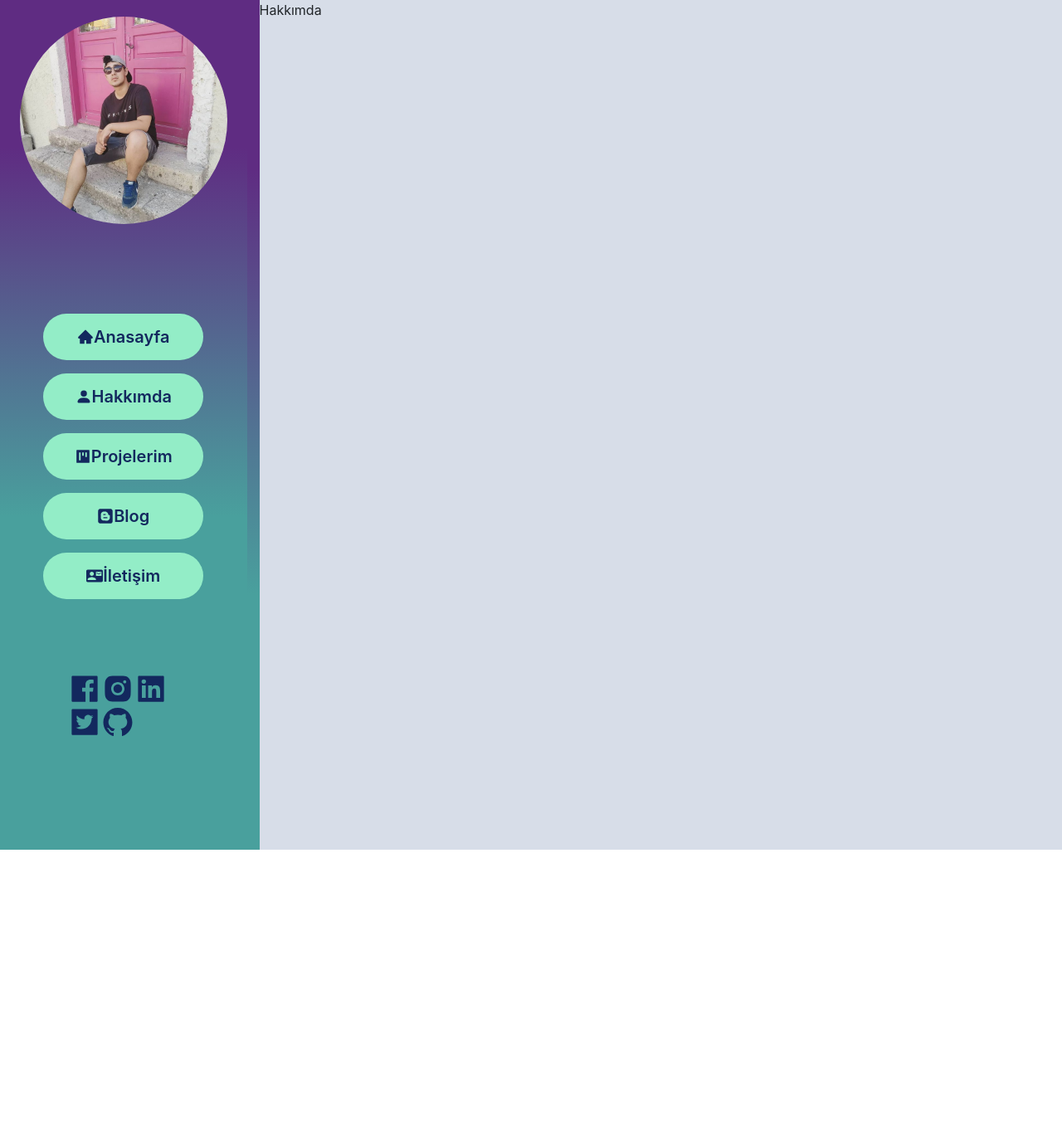
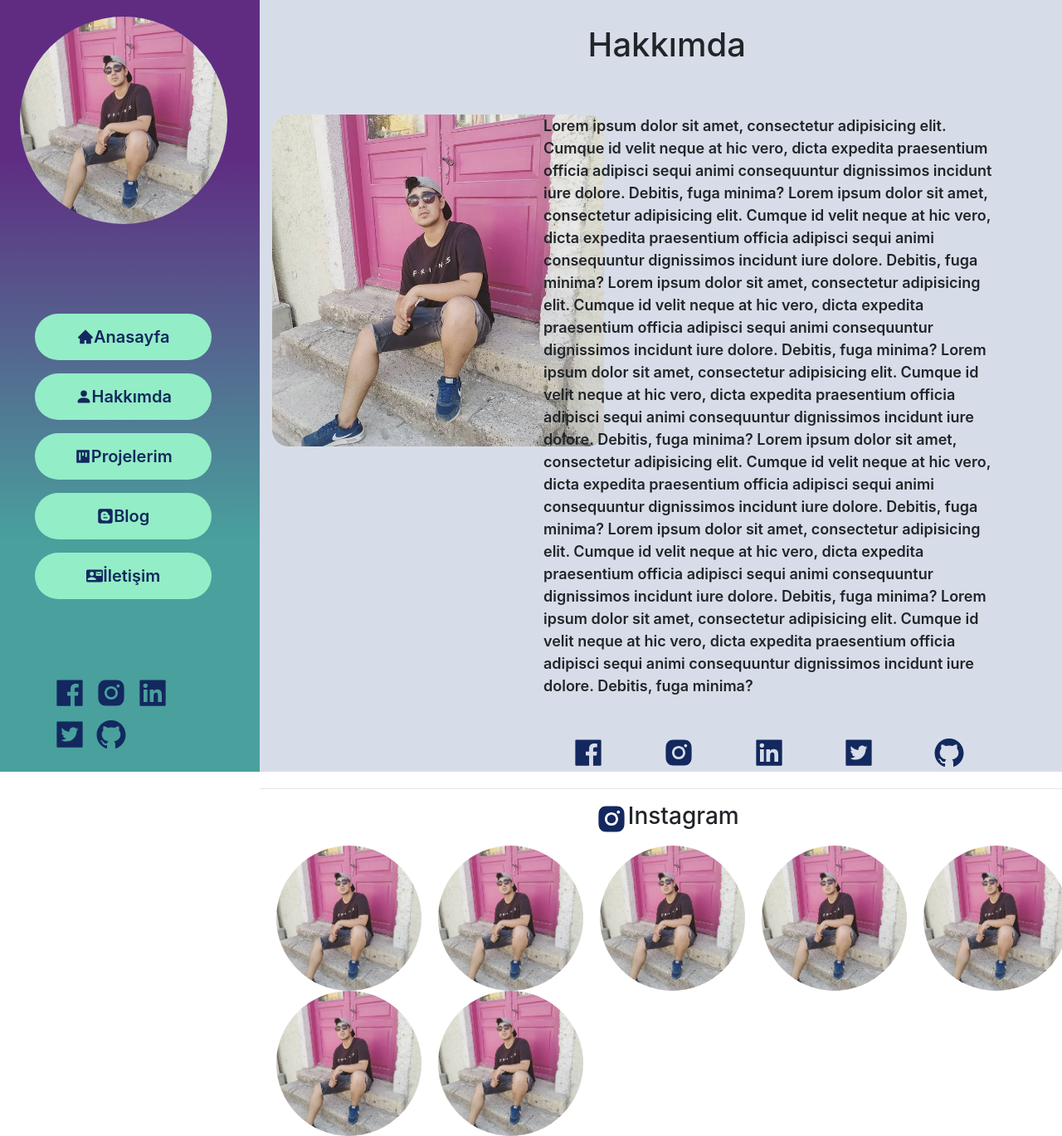
Before and after one commit to yeg2799/My-Introduction-Page, a React (Create React App) app: page /hakkimda in a window 1280 px wide. Shown: the whole page at 83% size. Before the commit the page ends 1024 px from the top, so only its background shows below. Built offline with nearby package versions, Linux system fonts and the light colour scheme.

Commit message:
hakkımda kısmı tamamlandı

```diff
--- a/public/index.html
+++ b/public/index.html
@@ -2,19 +2,19 @@
 <html lang="en">
   <head>
     <meta charset="utf-8" />
-    <link rel="icon" href="%PUBLIC_URL%/favicon.ico" />
+    <!-- <link rel="icon" href="%PUBLIC_URL%/favicon.ico" /> -->
     <meta name="viewport" content="width=device-width, initial-scale=1" />
     <meta name="theme-color" content="#000000" />
     <meta
       name="description"
       content="Web site created using create-react-app"
     />
-    <link rel="apple-touch-icon" href="%PUBLIC_URL%/logo192.png" />
+    <!-- <link rel="apple-touch-icon" href="%PUBLIC_URL%/logo192.png" /> -->
     <!--
       manifest.json provides metadata used when your web app is installed on a
       user's mobile device or desktop. See https://developers.google.com/web/fundamentals/web-app-manifest/
     -->
-    <link rel="manifest" href="%PUBLIC_URL%/manifest.json" />
+    <!-- <link rel="manifest" href="%PUBLIC_URL%/manifest.json" /> -->
     <!--
       Notice the use of %PUBLIC_URL% in the tags above.
       It will be replaced with the URL of the `public` folder during the build.
--- a/src/components/App/App.js
+++ b/src/components/App/App.js
@@ -8,15 +8,13 @@ const App = () => {
   return (
     <div className="app">
       <Row>
-      <Col lg="3"  className="menu" >
+        <Col lg="3" style={{ padding: "0" }}>
           <Menu />
         </Col>
-        <Col style={{paddingLeft:"0px",paddingRight:"0px"}}>
-          <Content/>
+        <Col style={{ padding: "0" }}>
+          <Content />
         </Col>
       </Row>
-
-
     </div>
   );
 };
--- a/src/components/Content/Aboutme.js
+++ b/src/components/Content/Aboutme.js
@@ -1,11 +1,126 @@
-import React from 'react'
+import React from "react";
+import { Col, Row } from "reactstrap";
+import profileImage from "../../images/profile.jpg";
+import {
+  AiFillFacebook,
+  AiFillInstagram,
+  AiFillLinkedin,
+  AiFillTwitterSquare,
+  AiFillGithub,
+} from "react-icons/ai";
+import "../../style/Menu/aboutme.scss";
+const Aboutme = () => {
+  return (
+    <div className="about-me" style={{ paddingTop: "30px" }}>
+      <h1 style={{ textAlign: "center" }}>Hakkımda</h1>
+      <Row style={{ marginTop: "60px", marginRight: "0px", marginLeft: "0" }}>
+        <Col xs="4">
+          <img
+            src={profileImage}
+            alt="sacasc"
+            style={{
+              display: "flex",
+              width: "400px",
+              margin: "0 auto",
+              borderRadius: "20px",
+            }}
+          ></img>
+        </Col>
+        <Col xs="7">
+          <div>
+            <div>
+              <span
+                style={{
+                  display: "flex",
+                  margin: "0 auto",
+                  fontSize: "18px",
+                  fontWeight: "600",
+                }}
+              >
+                Lorem ipsum dolor sit amet, consectetur adipisicing elit. Cumque
+                id velit neque at hic vero, dicta expedita praesentium officia
+                adipisci sequi animi consequuntur dignissimos incidunt iure
+                dolore. Debitis, fuga minima? Lorem ipsum dolor sit amet,
+                consectetur adipisicing elit. Cumque id velit neque at hic vero,
+                dicta expedita praesentium officia adipisci sequi animi
+                consequuntur dignissimos incidunt iure dolore. Debitis, fuga
+                minima? Lorem ipsum dolor sit amet, consectetur adipisicing
+                elit. Cumque id velit neque at hic vero, dicta expedita
+                praesentium officia adipisci sequi animi consequuntur
+                dignissimos incidunt iure dolore. Debitis, fuga minima? Lorem
+                ipsum dolor sit amet, consectetur adipisicing elit. Cumque id
+                velit neque at hic vero, dicta expedita praesentium officia
+                adipisci sequi animi consequuntur dignissimos incidunt iure
+                dolore. Debitis, fuga minima? Lorem ipsum dolor sit amet,
+                consectetur adipisicing elit. Cumque id velit neque at hic vero,
+                dicta expedita praesentium officia adipisci sequi animi
+                consequuntur dignissimos incidunt iure dolore. Debitis, fuga
+                minima? Lorem ipsum dolor sit amet, consectetur adipisicing
+                elit. Cumque id velit neque at hic vero, dicta expedita
+                praesentium officia adipisci sequi animi consequuntur
+                dignissimos incidunt iure dolore. Debitis, fuga minima? Lorem
+                ipsum dolor sit amet, consectetur adipisicing elit. Cumque id
+                velit neque at hic vero, dicta expedita praesentium officia
+                adipisci sequi animi consequuntur dignissimos incidunt iure
+                dolore. Debitis, fuga minima?
+              </span>
 
-const Aboutme = () => {
-    return (
-        <div>
-            Hakkımda
+              <div
+                className="menu-social"
+                style={{
+                  display: "flex",
+                  justifyContent: "space-around",
+                  paddingTop: "40px",
+                }}
+              >
+                <a href="" target="_blank">
+                  <AiFillFacebook
+                    style={{ fontSize: "40px", color: "#13285E" }}
+                  />
+                </a>
+                <a href="" target="_blank">
+                  <AiFillInstagram
+                    style={{ fontSize: "40px", color: "#13285E" }}
+                  />
+                </a>
+                <a href="" target="_blank">
+                  <AiFillLinkedin
+                    style={{ fontSize: "40px", color: "#13285E" }}
+                  />
+                </a>
+                <a href="" target="_blank">
+                  <AiFillTwitterSquare
+                    style={{ fontSize: "40px", color: "#13285E" }}
+                  />
+                </a>
+                <a href="" target="_blank">
+                  <AiFillGithub
+                    style={{ fontSize: "40px", color: "#13285E" }}
+                  />
+                </a>
+              </div>
+            </div>
+          </div>
+        </Col>
+      </Row>
+      <hr></hr>
+      <Row style={{ marginRight: "0", marginLeft: "0", display: "flex" }}>
+        <div style={{display:"flex",width:"100%",justifyContent:"center",textAlign:"center"}}>
+          <AiFillInstagram style={{ fontSize: "40px", color: "#13285E" }} />
+          <h3>Instagram</h3>
         </div>
-    )
-}
+        <div style={{paddingTop:"10px"}}>
+          <img src={profileImage} alt="" className="insta"></img>
+          <img src={profileImage} alt="" className="insta"></img>
+          <img src={profileImage} alt="" className="insta"></img>
+          <img src={profileImage} alt="" className="insta"></img>
+          <img src={profileImage} alt="" className="insta"></img>
+          <img src={profileImage} alt="" className="insta"></img>
+          <img src={profileImage} alt="" className="insta"></img>
+        </div>
+      </Row>
+    </div>
+  );
+};
 
-export default Aboutme
+export default Aboutme;
--- a/src/components/Content/Content.js
+++ b/src/components/Content/Content.js
@@ -8,7 +8,7 @@ import MyProject from './MyProject'
 
 const Content = () => {
     return (
-        <div style={{background:"#D7DDE8",height:"1024px"}}>
+        <div style={{background:"#D7DDE8",height:"930px"}}>
             <Switch>
                 <Route exact path="/">
                     <HomePage/>
@@ -26,8 +26,6 @@ const Content = () => {
                     <Contact/>
                 </Route>
             </Switch>
-
-
         </div>
     )
 }
--- a/src/components/Content/HomePage.js
+++ b/src/components/Content/HomePage.js
@@ -2,8 +2,8 @@ import React from 'react'
 import hPageImages from '../../images/homePageImage.jpg'
 const HomePage = () => {
     return (
-        <div style={{display:"flex",flexDirection:"column",width:"70%",margin:"0 auto"}}>
-           <h1 style={{margin:"20px auto"}}>HOŞGELDİNİZ</h1>
+        <div style={{display:"flex",flexDirection:"column",width:"70%",margin:"0 auto",paddingTop:"50px"}} >
+           <h1 style={{textAlign:"center"}}>HOŞGELDİNİZ</h1>
            <img src={hPageImages} alt="" style={{width:"1000px",marginTop:"60px",borderRadius:"30px"}}></img>
         </div>
     )
--- a/src/components/Menu/Menu.js
+++ b/src/components/Menu/Menu.js
@@ -12,7 +12,7 @@ const Menu = () => {
   const sliderMenu = () => {
     return (
       <div className="menu">
-        <Row>
+        <Row >
           <img src={profilePicture} alt="profilresmi"></img>
         </Row>
         <Row className="menu-links">
@@ -34,7 +34,6 @@ const Menu = () => {
             title="İletişim"
           />
         </Row>
-
         <Row className="menu-social">
           <a href="" target="_blank"><AiFillFacebook style={{ fontSize: "40px",color:"#13285E" }} /></a>
           <a href="" target="_blank"><AiFillInstagram style={{ fontSize: "40px",color:"#13285E" }} /></a>
--- /dev/null
+++ b/src/style/Menu/aboutme.scss
@@ -0,0 +1,22 @@
+.menu-social{
+
+    a{
+        padding:7px;
+        &:hover{
+            background-color: #93EDC7;
+
+            border-radius: 50%;
+        }
+    }
+
+}
+.insta{
+    width: 175px;
+    margin-left: 20px;
+    border-radius: 50%;
+    transition-duration: 1.5s;
+    &:hover{
+        opacity: 0.6;
+
+    }
+}
--- a/src/style/Menu/menu.scss
+++ b/src/style/Menu/menu.scss
@@ -1,7 +1,7 @@
 .menu{
 
     background:linear-gradient( #5F2C82 20%, #49A09D 70%);
-
+    height: 930px;
     img{
         width: 250px;
         border-radius: 50%;
@@ -30,9 +30,19 @@
     }
     .menu-social{
         display: flex;
-        width:45%;
+        width:55%;
         margin: 0 auto;
+        a{
+            padding:5px;
+            &:hover{
+                background-color: #93EDC7;
+
+                border-radius: 50%;
+            }
+        }
+
     }
+
 
 }
 
```
Also changed, not shown: src/style/App/app.scss (line endings or trailing spaces), 1 other file (tests, documents, lock files or other folders).
